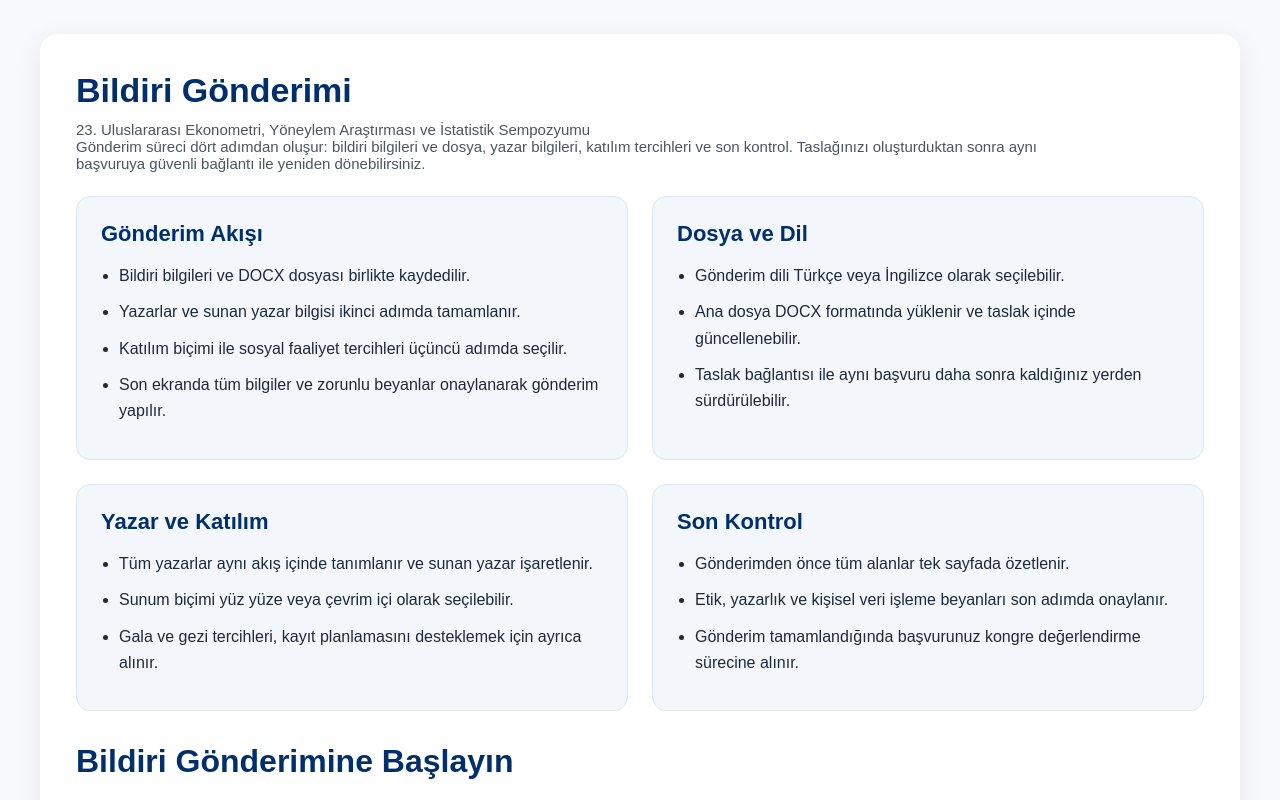
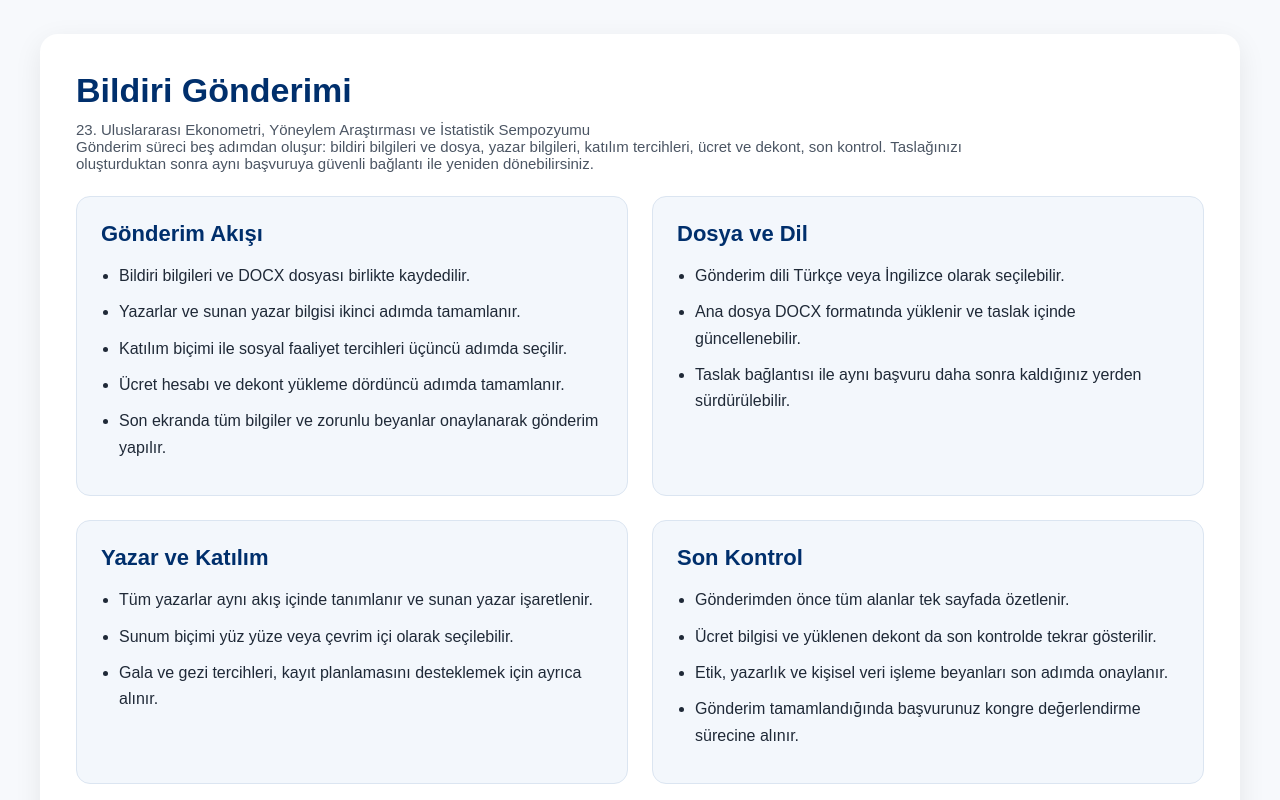
Before and after one commit to mrtdogan87/eyi2026BildiriPlatformu, a Next.js app: page /eyi-2026/bildiri-gonder in a window 1280 px wide. Shown: the top 800 px of the page. Built offline with nearby package versions, Linux system fonts and the light colour scheme.

Commit message:
Update submission hero for payment step

```diff
--- a/src/components/submission/platform-hero.tsx
+++ b/src/components/submission/platform-hero.tsx
@@ -15,16 +15,16 @@ export function PlatformHero({ caption, variant = "default" }: Props) {
       <div className="intro">
         {isSubmission ? (
           <p>
-            Gönderim süreci dört adımdan oluşur: bildiri bilgileri ve dosya, yazar bilgileri,
-            katılım tercihleri ve son kontrol. Taslağınızı oluşturduktan sonra aynı başvuruya
-            güvenli bağlantı ile yeniden dönebilirsiniz.
+            Gönderim süreci beş adımdan oluşur: bildiri bilgileri ve dosya, yazar bilgileri,
+            katılım tercihleri, ücret ve dekont, son kontrol. Taslağınızı oluşturduktan sonra aynı
+            başvuruya güvenli bağlantı ile yeniden dönebilirsiniz.
           </p>
         ) : (
           <p>
-            Bildiri gönderim süreci dört adımdan oluşur. Önce bildiri bilgilerinizi ve dosyanızı
+            Bildiri gönderim süreci beş adımdan oluşur. Önce bildiri bilgilerinizi ve dosyanızı
             eklersiniz, ardından yazar bilgilerini tamamlarsınız, üçüncü adımda katılım ve sosyal
-            faaliyet tercihlerinizi girersiniz, son adımda ise tüm bilgileri kontrol ederek
-            bildirinizi gönderirsiniz.
+            faaliyet tercihlerinizi girersiniz, dördüncü adımda ücret ve dekont işlemlerini
+            tamamlarsınız, son adımda ise tüm bilgileri kontrol ederek bildirinizi gönderirsiniz.
           </p>
         )}
       </div>
@@ -37,6 +37,7 @@ export function PlatformHero({ caption, variant = "default" }: Props) {
                 <li>Bildiri bilgileri ve DOCX dosyası birlikte kaydedilir.</li>
                 <li>Yazarlar ve sunan yazar bilgisi ikinci adımda tamamlanır.</li>
                 <li>Katılım biçimi ile sosyal faaliyet tercihleri üçüncü adımda seçilir.</li>
+                <li>Ücret hesabı ve dekont yükleme dördüncü adımda tamamlanır.</li>
                 <li>Son ekranda tüm bilgiler ve zorunlu beyanlar onaylanarak gönderim yapılır.</li>
               </ul>
             </div>
@@ -60,6 +61,7 @@ export function PlatformHero({ caption, variant = "default" }: Props) {
               <h2>Son Kontrol</h2>
               <ul>
                 <li>Gönderimden önce tüm alanlar tek sayfada özetlenir.</li>
+                <li>Ücret bilgisi ve yüklenen dekont da son kontrolde tekrar gösterilir.</li>
                 <li>Etik, yazarlık ve kişisel veri işleme beyanları son adımda onaylanır.</li>
                 <li>Gönderim tamamlandığında başvurunuz kongre değerlendirme sürecine alınır.</li>
               </ul>
```
